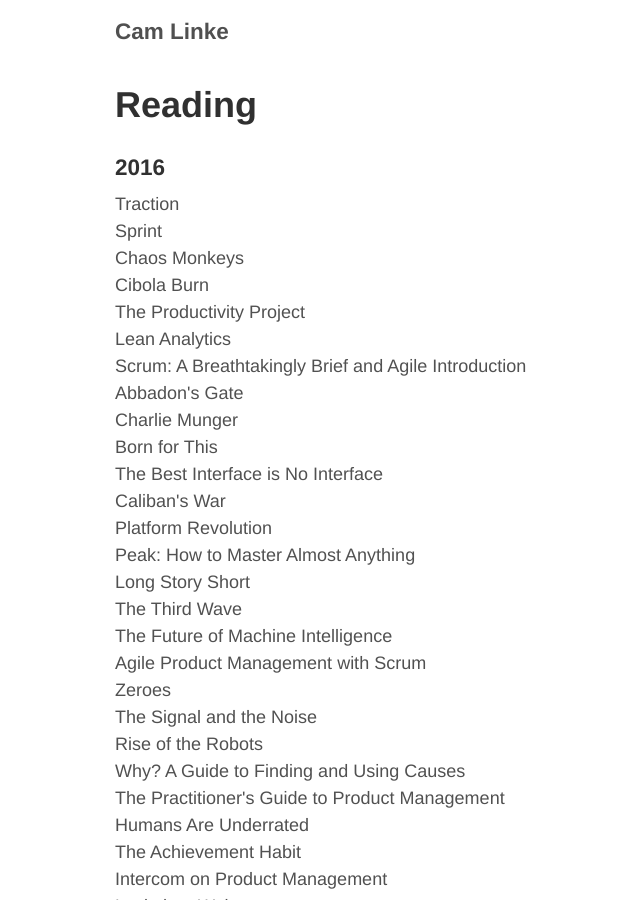
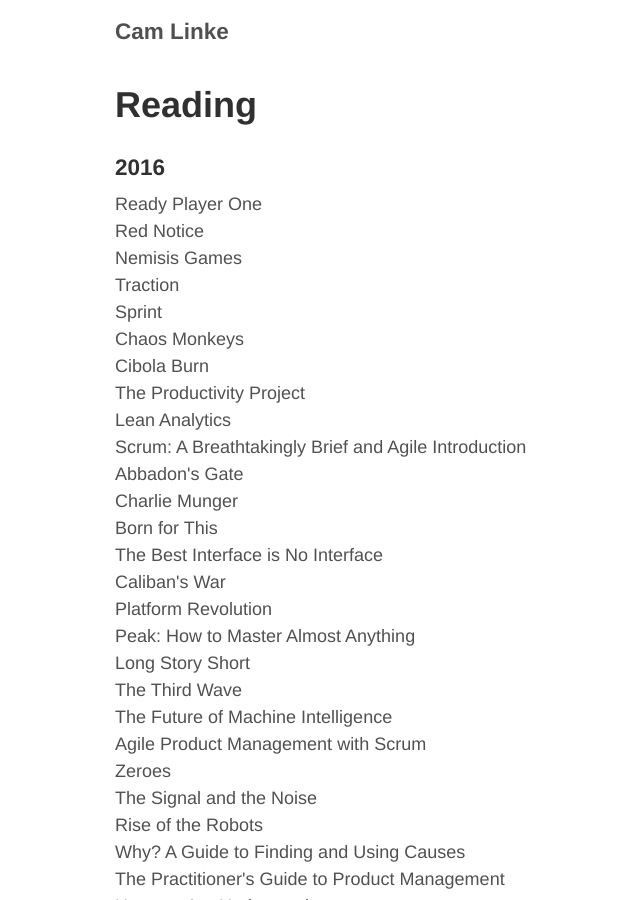
Before and after one commit to camlinke/camlinke.github.io, a Jekyll site: the page built from reading.md, in a window 1280 px wide and 900 px high. Shown: the whole window, without its empty margins (210-850 px from the left). Built offline with Jekyll 4.4.1, drawn with Linux system fonts in a browser that asks for light colours; nearby versions of some CDN libraries.

Commit message:
updated reading

```diff
--- a/reading.md
+++ b/reading.md
@@ -5,6 +5,9 @@
 
 <h3>2016</h3>
 <ul class="frontpage-list">
+    <li>Ready Player One</li>
+    <li>Red Notice</li>
+    <li>Nemisis Games</li>
     <li>Traction</li>
     <li>Sprint</li>
     <li>Chaos Monkeys</li>
```
